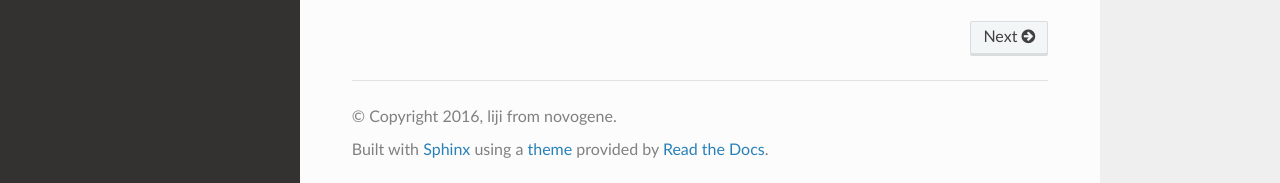
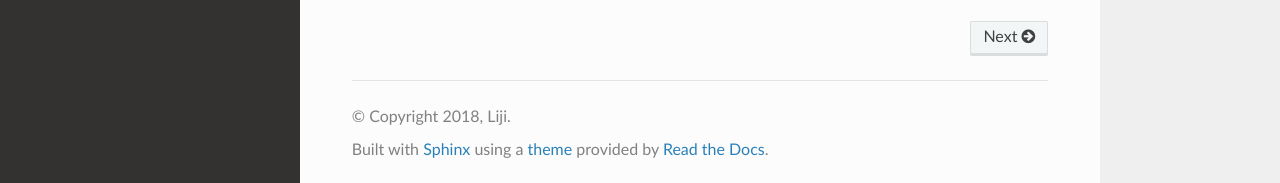
Before and after one commit to bitcometz/run_pbjelly, a Sphinx documentation site: the page built from source/index.rst, in a window 1280 px wide and 949 px high. Shown: the part 763-946 px from the top of the window. Built offline with Sphinx 7.4.7 and the Read the Docs theme 2.0.0, drawn with Linux system fonts in a browser that asks for light colours; formulas are drawn with MathJax 3; some of the changed lines change nothing that is shown.

Commit message:
Add files via upload

```diff
--- a/source/conf.py
+++ b/source/conf.py
@@ -15,50 +15,28 @@
 import sys
 import os
 import sphinx_rtd_theme
-from unittest.mock import MagicMock
 
 # If extensions (or modules to document with autodoc) are in another directory,
 # add these directories to sys.path here. If the directory is relative to the
 # documentation root, use os.path.abspath to make it absolute, like shown here.
 #sys.path.insert(0, os.path.abspath('.'))
 
-# Mock modules for readthedocs
-if os.environ.get('READTHEDOCS', None) == 'True':
-    class Mock(MagicMock):
-        @classmethod
-        def __getattr__(cls, name):  return MagicMock()
-
-    mock_modules = ['numpy', 'scipy', 'scipy.stats', 'pandas',
-                    'Bio', 'Bio.Align', 'Bio.Alphabet', 'Bio.Seq', 'Bio.SeqRecord']
-    sys.modules.update((mod_name, Mock()) for mod_name in mock_modules)
-
-# If extensions (or modules to document with autodoc) are in another directory,
-# add these directories to sys.path here. If the directory is relative to the
-# documentation root, use os.path.abspath to make it absolute, like shown here.
-#sys.path.insert(0, os.path.abspath('.'))
-script_path = os.path.abspath(os.path.join(os.path.dirname(__name__), os.pardir, 'bin'))
-sys.path.append(script_path)
-
 # -- General configuration ------------------------------------------------
 
 # If your documentation needs a minimal Sphinx version, state it here.
-needs_sphinx = '1.4'
+#needs_sphinx = '1.0'
 
 # Add any Sphinx extension module names here, as strings. They can be
 # extensions coming with Sphinx (named 'sphinx.ext.*') or your custom
 # ones.
-extensions = ['sphinx.ext.autodoc',
-              'sphinx.ext.imgmath',
-              'sphinx.ext.intersphinx',
-              'sphinx.ext.todo',
-              'sphinx.ext.coverage',
-              'sphinxcontrib.napoleon',
-              'sphinxcontrib.autoprogram']
+extensions = []
 
 # Add any paths that contain templates here, relative to this directory.
 templates_path = ['_templates']
 
-# The suffix of source filenames.
+# The suffix(es) of source filenames.
+# You can specify multiple suffix as a list of string:
+# source_suffix = ['.rst', '.md']
 source_suffix = '.rst'
 
 # The encoding of source files.
@@ -68,8 +46,10 @@
 master_doc = 'index'
 
 # General information about the project.
-project = 'run_pbjelly'
-copyright = '2016, liji from novogene'
+project = u'run_pbjelly'
+copyright = u'2018, Liji'
+author = u'Liji'
+
 # The version info for the project you're documenting, acts as replacement for
 # |version| and |release|, also used in various other places throughout the
 # built documents.
@@ -94,7 +74,7 @@
 
 # List of patterns, relative to source directory, that match files and
 # directories to ignore when looking for source files.
-exclude_patterns = ['_build']
+exclude_patterns = []
 
 # The reST default role (used for this markup: `text`) to use for all
 # documents.
@@ -136,7 +116,7 @@
 #html_theme_options = {}
 
 # Add any paths that contain custom themes here, relative to this directory.
-html_theme_path = ["."]
+#html_theme_path = []
 
 # The name for this set of Sphinx documents.  If None, it defaults to
 # "<project> v<release> documentation".
@@ -302,5 +282,3 @@
 
 # If true, do not generate a @detailmenu in the "Top" node's menu.
 #texinfo_no_detailmenu = False
-
-intersphinx_mapping = {'http://docs.python.org/': None}
```
